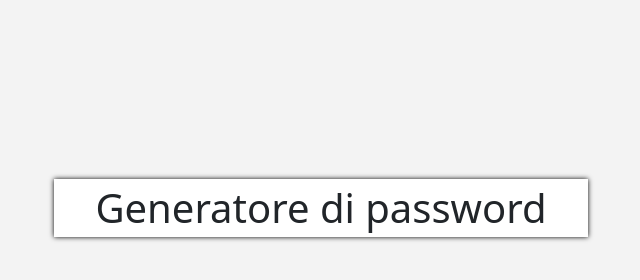
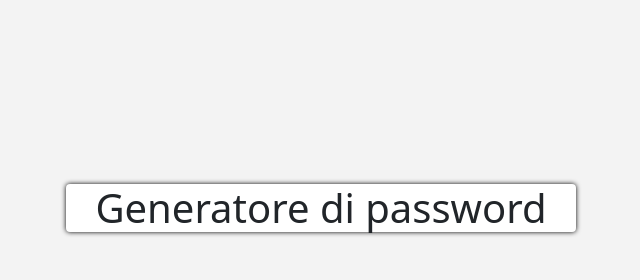
Before and after one commit to SaraPasinato/js-pwdgen-wannabe, a plain HTML site: page index.html in a window 1280 px wide. Shown: the top 280 px of the page, without its empty margins (367-1007 px from the left). Drawn offline with nearby package versions, Linux system fonts and the light colour scheme.

Commit message:
border items

```diff
--- a/css/style.css
+++ b/css/style.css
@@ -5,7 +5,7 @@ body{
     min-height: 40vh;
 }
 
-[class*='col-']{
+.items{
   box-shadow:  0 0 5px #000;
   background-color: #fff;
 }
--- a/index.html
+++ b/index.html
@@ -18,7 +18,7 @@
         <div class="container-fluid m-5">
             <div class="row justify-content-center">
                 <div class="col-5 align-self-center">
-                    <div class="items">
+                    <div class="items rounded">
                         <h1 class="text-center"> Generatore di password</h1>
                         <h2 id="name"></h2>
                         <h2 id="surname"></h2>
```
